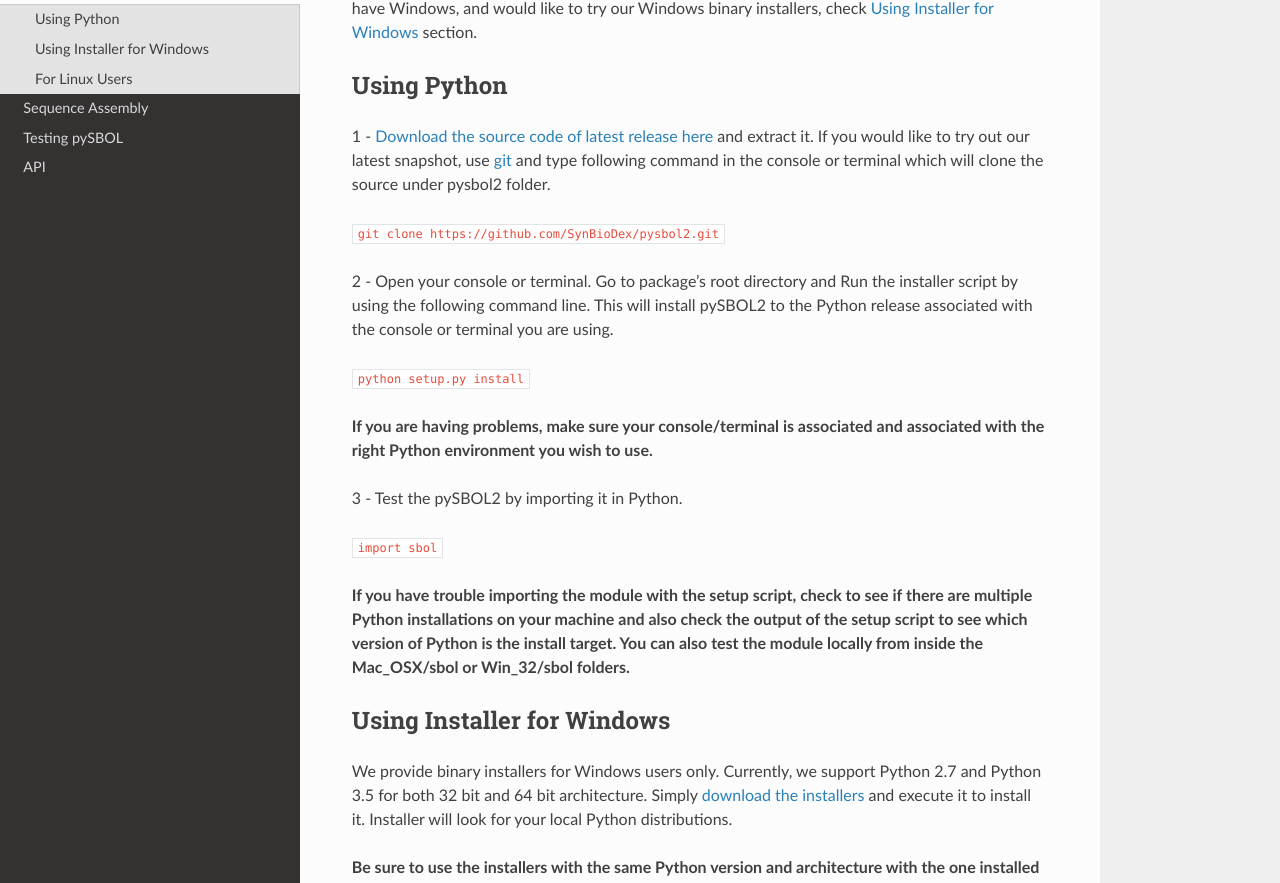
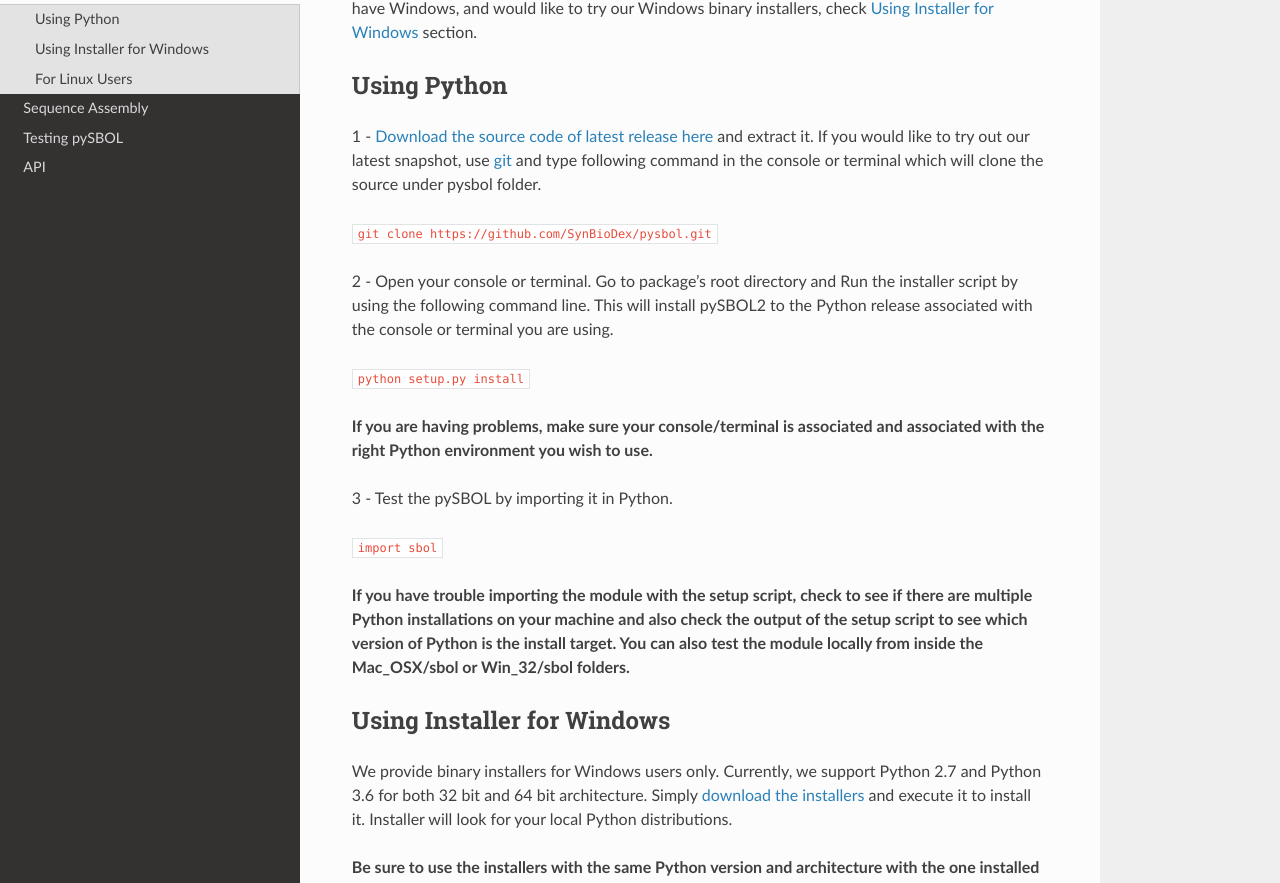
Before and after one commit to SynBioDex/pySBOL, a Sphinx documentation site: the page built from docs/installation.rst, in a window 1280 px wide and 1400 px high. Shown: the part 187-1070 px from the top of the window. Built offline with Sphinx 7.4.7 and the Read the Docs theme 2.0.0, drawn with Linux system fonts in a browser that asks for light colours.

Commit message:
Update docs

```diff
--- a/docs/installation.rst
+++ b/docs/installation.rst
@@ -7,10 +7,10 @@ Python by default comes with package installer. Follow the steps below to instal
 Using Python
 ----------------------
 
-1 - `Download the source code of latest release here <https://github.com/SynBioDex/pysbol2/releases/latest>`_ and extract it.
-If you would like to try out our latest snapshot, use `git <https://git-scm.com/>`_ and type following command in the console or terminal which will clone the source under pysbol2 folder.
+1 - `Download the source code of latest release here <https://github.com/SynBioDex/pysbol/releases/latest>`_ and extract it.
+If you would like to try out our latest snapshot, use `git <https://git-scm.com/>`_ and type following command in the console or terminal which will clone the source under pysbol folder.
 
-``git clone https://github.com/SynBioDex/pysbol2.git``
+``git clone https://github.com/SynBioDex/pysbol.git``
 
 2 - Open your console or terminal. Go to package's root directory and Run the installer script by using the following command line. This will install pySBOL2 to the Python release associated with the console or terminal you are using.
 
@@ -18,7 +18,7 @@ If you would like to try out our latest snapshot, use `git <https://git-scm.com/
 
 **If you are having problems, make sure your console/terminal is associated and associated with the right Python environment you wish to use.**
 
-3 - Test the pySBOL2 by importing it in Python.
+3 - Test the pySBOL by importing it in Python.
 
 ``import sbol``
 
@@ -28,8 +28,8 @@ If you would like to try out our latest snapshot, use `git <https://git-scm.com/
 Using Installer for Windows
 -------------------------------
 
-We provide binary installers for Windows users only. Currently, we support Python 2.7 and Python 3.5 for both 32 bit and 64 bit architecture.
-Simply `download the installers <https://github.com/SynBioDex/pysbol2/releases/latest>`_ and execute it to install it. Installer will look for your local Python distributions.
+We provide binary installers for Windows users only. Currently, we support Python 2.7 and Python 3.6 for both 32 bit and 64 bit architecture.
+Simply `download the installers <https://github.com/SynBioDex/pysbol/releases/latest>`_ and execute it to install it. Installer will look for your local Python distributions.
 
 **Be sure to use the installers with the same Python version and architecture with the one installed in your local machine!**
 
```
